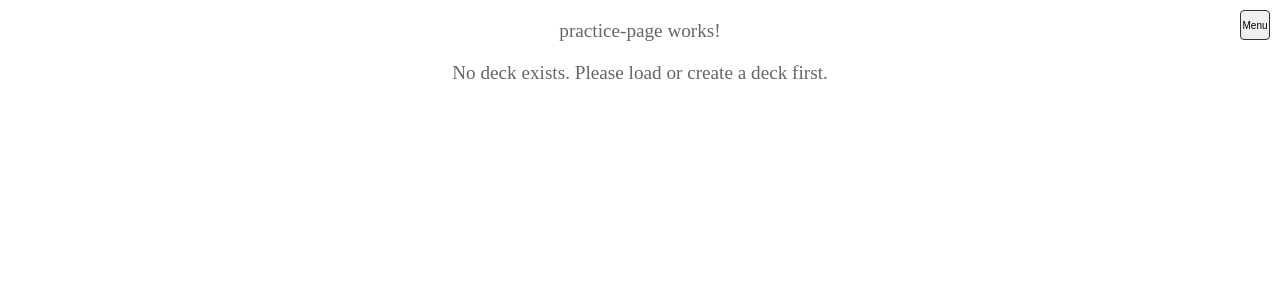
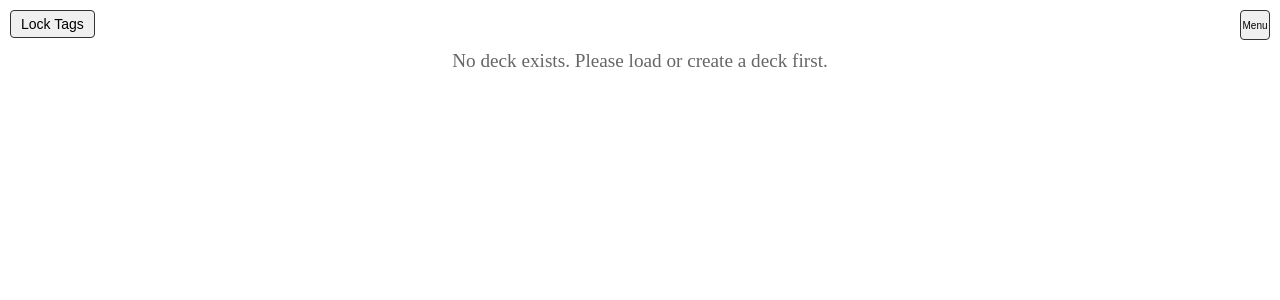
Before and after one commit to cmlykke/memolibre, an Angular app: page /practice-page in a window 1280 px wide. Shown: the top 300 px of the page. Built offline with nearby package versions, Linux system fonts and the light colour scheme; a web font is replaced by a local one.

Commit message:
2025-03-03_1725 added lock tags button to practice page

```diff
--- a/src/app/businesslogic/services/flash-card-deck-state-management/flash-card-deck-practice-settings.ts
+++ b/src/app/businesslogic/services/flash-card-deck-state-management/flash-card-deck-practice-settings.ts
@@ -1,6 +1,5 @@
 import { FlashCardDeck } from '../../models/flashcarddeck';
 
-// src/app/businesslogic/services/flash-card-deck-state-management/flash-card-deck-practice-settings.ts
 export interface PracticeSettings {
   frontSideFontSize: string;      // e.g., "16px"
   backSideFontSize: string;       // e.g., "16px"
@@ -28,6 +27,8 @@ export interface PracticeSettings {
   // New font family settings
   frontSideFontFamily: string;    // e.g., "Arial"
   backSideFontFamily: string;     // e.g., "Arial"
+  // New setting for tag interaction lock
+  tagInteractionLocked: string;   // "true" or "false"
 }
 
 export class FlashCardDeckPracticeSettings {
@@ -62,6 +63,8 @@ export class FlashCardDeckPracticeSettings {
       // New font family settings
       frontSideFontFamily: "Arial",
       backSideFontFamily: "Arial",
+      // New setting for tag interaction lock
+      tagInteractionLocked: "false",
     };
   }
 
@@ -86,6 +89,9 @@ export class FlashCardDeckPracticeSettings {
         } else if (key.endsWith('FontFamily')) {
           // Accept any non-empty string for font family, otherwise use default
           normalized[key] = value && typeof value === 'string' ? value : defaults[key];
+        } else if (key === 'tagInteractionLocked') {
+          // Validate tagInteractionLocked as boolean
+          normalized[key] = booleanRegex.test(value) ? value : defaults[key];
         }
       }
       // Note: Unrecognized keys are ignored as per the original implementation
@@ -106,5 +112,4 @@ export class FlashCardDeckPracticeSettings {
       },
     };
   }
-
 }
--- a/src/app/card/card.component.html
+++ b/src/app/card/card.component.html
@@ -39,6 +39,7 @@
       <span *ngIf="settings['showTagsLabel'] === 'true'">Tags: </span>
       <!-- View Mode -->
       <span *ngIf="!isEditingTags">
+        <span *ngIf="!isTagInteractionLocked">
           <span *ngFor="let tag of card.tags; let i = index">
             <span
               (click)="openTagModal(tag)"
@@ -48,7 +49,15 @@
               {{ tag }}
             </span>{{ i < card.tags.length - 1 ? ', ' : '' }}
           </span>
-        <button mat-icon-button (click)="toggleEditTags()" style="margin-left: 10px;">
+        </span>
+        <span *ngIf="isTagInteractionLocked">
+          <span *ngFor="let tag of card.tags; let i = index">
+            <span [style.fontSize]="settings['tagsFontSize']">
+              {{ tag }}
+            </span>{{ i < card.tags.length - 1 ? ', ' : '' }}
+          </span>
+        </span>
+        <button *ngIf="!isTagInteractionLocked" mat-icon-button (click)="toggleEditTags()" style="margin-left: 10px;">
           <mat-icon>edit</mat-icon>
         </button>
       </span>
--- a/src/app/card/card.component.ts
+++ b/src/app/card/card.component.ts
@@ -6,18 +6,18 @@ import { MatChipsModule } from '@angular/material/chips';
 import { MatIconModule } from '@angular/material/icon';
 import { MatButtonModule } from '@angular/material/button';
 import { MatInputModule } from '@angular/material/input';
-import { SimpleTagModalComponent } from '../simple-tag-modal/simple-tag-modal.component'; // New import
+import { SimpleTagModalComponent } from '../simple-tag-modal/simple-tag-modal.component';
 
 @Component({
   selector: 'app-card',
   standalone: true,
   imports: [
     CommonModule,
-    MatChipsModule, // Still used for tag chips
+    MatChipsModule,
     MatIconModule,
     MatButtonModule,
     MatInputModule,
-    SimpleTagModalComponent // Add the new modal component
+    SimpleTagModalComponent
   ],
   templateUrl: './card.component.html',
   styleUrls: ['./card.component.css'],
@@ -27,15 +27,25 @@ export class CardComponent implements OnInit {
   @Input() showBackSide: boolean = false;
   settings: Record<string, string> = {};
   isEditingTags: boolean = false;
-  showTagModal: boolean = false; // Controls modal visibility
-  tagModalData: { key: string; value: string } | null = null; // Holds modal data
+  showTagModal: boolean = false;
+  tagModalData: { key: string; value: string } | null = null;
 
   constructor(private globalStateService: GlobalStateService) {}
 
   ngOnInit(): void {
     this.globalStateService.state$.subscribe(state => {
+      const previousLocked = this.settings['tagInteractionLocked'];
       this.settings = state.practiceSettings;
+      const currentLocked = this.settings['tagInteractionLocked'];
+      if (previousLocked !== currentLocked && currentLocked === 'true' && this.isEditingTags) {
+        this.isEditingTags = false;
+        this.saveTags();
+      }
     });
+  }
+
+  get isTagInteractionLocked(): boolean {
+    return this.settings['tagInteractionLocked'] === 'true';
   }
 
   getNotableCards(): string {
@@ -43,20 +53,25 @@ export class CardComponent implements OnInit {
   }
 
   openTagModal(tag: string): void {
+    if (this.isTagInteractionLocked) {
+      return; // Do not open modal if locked
+    }
     const deck = this.globalStateService.getFlashCardDeck();
-    console.log('Clicked tag:', tag, 'Deck tags:', deck?.tags, 'Value:', deck?.tags[tag]);
     if (deck && deck.tags[tag]) {
       this.tagModalData = { key: tag, value: deck.tags[tag] };
-      this.showTagModal = true; // Show the modal
+      this.showTagModal = true;
     }
   }
 
   closeTagModal(): void {
-    this.showTagModal = false; // Hide the modal
-    this.tagModalData = null; // Clear the data
+    this.showTagModal = false;
+    this.tagModalData = null;
   }
 
   toggleEditTags(): void {
+    if (this.isTagInteractionLocked) {
+      return; // Cannot edit when locked
+    }
     this.isEditingTags = !this.isEditingTags;
     if (!this.isEditingTags && this.card) {
       this.saveTags();
--- a/src/app/practice-page/practice-page.component.css
+++ b/src/app/practice-page/practice-page.component.css
@@ -1,6 +1,24 @@
+.practice-container {
+  margin-top: 50px; /* Ensures content starts below both buttons */
+}
+
 p {
-    font-size: 1.2em;
-    color: #666;
-    text-align: center;
-    margin-top: 20px;
+  font-size: 1.2em;
+  color: #666;
+  text-align: center;
+  margin-top: 20px;
 }
+
+.tag-lock-button {
+  width: auto;
+  padding: 5px 10px;
+  font-size: 14px;
+  border: 1px solid #333;
+  background-color: #f0f0f0;
+  color: #000;
+  cursor: pointer;
+  border-radius: 4px;
+  position: absolute;
+  top: 10px;
+  left: 10px;
+}
--- a/src/app/practice-page/practice-page.component.html
+++ b/src/app/practice-page/practice-page.component.html
@@ -1,6 +1,7 @@
-<p>practice-page works!</p>
-
-<div *ngIf="globalStateService.practiceState$ | async as state">
+<button class="tag-lock-button" (click)="toggleTagLock()">
+  {{ isTagInteractionLocked ? 'Unlock Tags' : 'Lock Tags' }}
+</button>
+<div class="practice-container" *ngIf="globalStateService.practiceState$ | async as state">
   <div *ngIf="state.deck; else noDeck">
     <ng-container *ngIf="state.currentCard as card; else noCard">
       <app-card [card]="card" [showBackSide]="state.showBackSide"></app-card>
--- a/src/app/practice-page/practice-page.component.ts
+++ b/src/app/practice-page/practice-page.component.ts
@@ -15,6 +15,18 @@ import { FlashCardDeckPracticeUpdate } from '../businesslogic/services/flash-car
 })
 export class PracticePageComponent {
   constructor(protected globalStateService: GlobalStateService) {}
+
+  get isTagInteractionLocked(): boolean {
+    return this.globalStateService.getState().practiceSettings['tagInteractionLocked'] === 'true';
+  }
+
+  toggleTagLock(): void {
+    const currentSettings = this.globalStateService.getState().practiceSettings;
+    const currentLocked = currentSettings['tagInteractionLocked'] === 'true';
+    const newLocked = !currentLocked;
+    const newSettings = { ...currentSettings, tagInteractionLocked: newLocked.toString() };
+    this.globalStateService.updatePracticeSettings(newSettings);
+  }
 
   private selectNextCard(deck: FlashCardDeck | null): FlashCard | null {
     if (!deck || deck.cards.length === 0) return null;
@@ -92,22 +104,18 @@ export class PracticePageComponent {
     const { currentCard, showBackSide } = currentState;
     if (!currentCard) return;
 
-    // When front side is showing, any of these keys will show back side
     if (!showBackSide && (event.key === ' ' || event.key === 'ArrowRight' || event.key === 'ArrowLeft')) {
       if (event.key === ' ') {
         event.preventDefault();
       }
       this.globalStateService.updatePracticeState({ showBackSide: true });
-    }
-    // When back side is showing, handle marking known/forgotten
-    else if (showBackSide) {
+    } else if (showBackSide) {
       if (event.key === ' ' || event.key === 'ArrowRight') {
         if (event.key === ' ') {
           event.preventDefault();
         }
         this.markAsKnown();
-      }
-      else if (event.key === 'ArrowLeft') {
+      } else if (event.key === 'ArrowLeft') {
         this.markAsForgotten();
       }
     }
```
Lines whose indentation alone changed are shown as unchanged.
